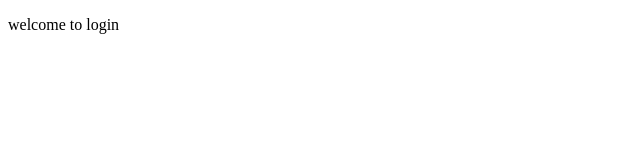
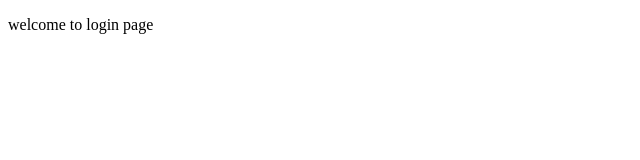
Before and after one commit to ShamalFdo129/TestingGitHub, a plain HTML site: page login.html in a window 1280 px wide. Shown: the full height of the page, 0-640 px from the left. Drawn offline with Linux system fonts and the light colour scheme.

Commit message:
Update login.html
changed welcome message

```diff
--- a/login.html
+++ b/login.html
@@ -5,6 +5,6 @@
         <script src="app.js"></script>
     </head>
     <body>
-        <p>welcome to login</p>
+        <p>welcome to login page</p>
     </body>
 </html>
```
